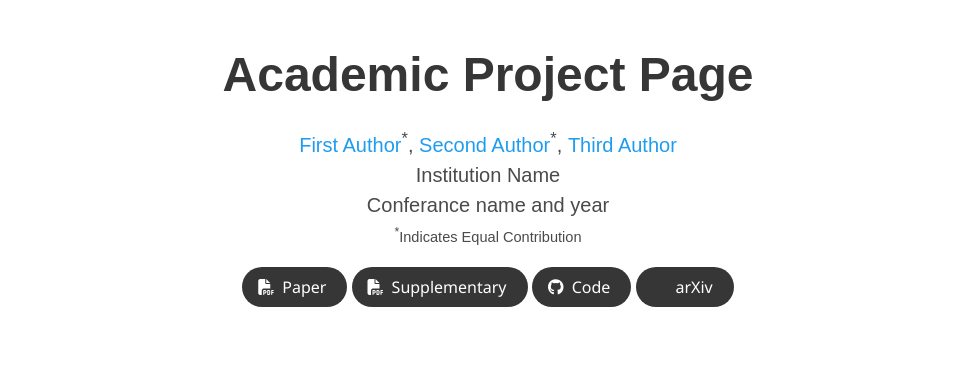
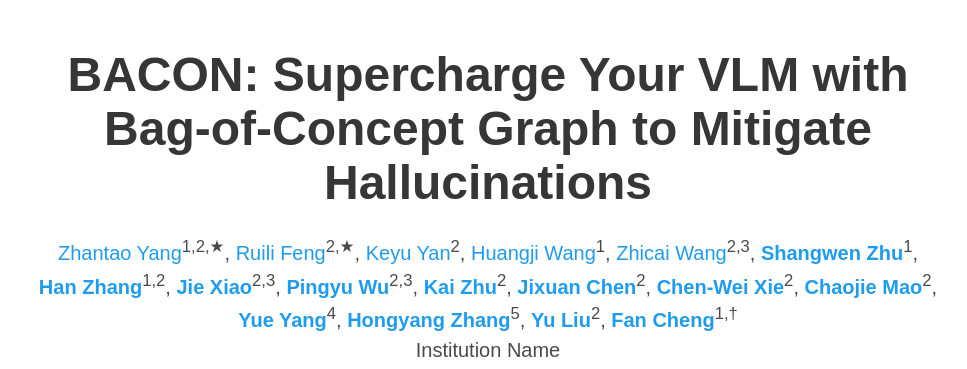
Before and after one commit to AnkorTn/AnkorTn.github.io, a plain HTML site: page index.html in a window 1280 px wide. Shown: the top 369 px of the page, without its empty margins (152-1119 px from the left). Drawn offline with nearby package versions, Linux system fonts and the light colour scheme; grey boxes are pictures that could not be loaded; some icons are missing; a web font is replaced by a local one.

Commit message:
feat: add authors and titles

```diff
--- a/index.html
+++ b/index.html
@@ -24,7 +24,7 @@
   <meta name="viewport" content="width=device-width, initial-scale=1">
 
 
-  <title>Academic Project Page</title>
+  <title>BACON: Supercharge Your VLM with Bag-of-Concept Graph to Mitigate Hallucinations</title>
   <link rel="icon" type="image/x-icon" href="static/images/favicon.ico">
   <link href="https://fonts.googleapis.com/css?family=Google+Sans|Noto+Sans|Castoro"
   rel="stylesheet">
@@ -52,15 +52,59 @@
       <div class="container is-max-desktop">
         <div class="columns is-centered">
           <div class="column has-text-centered">
-            <h1 class="title is-1 publication-title">Academic Project Page</h1>
+            <h1 class="title is-1 publication-title">BACON: Supercharge Your VLM with Bag-of-Concept Graph to Mitigate Hallucinations</h1>
             <div class="is-size-5 publication-authors">
               <!-- Paper authors -->
-              <span class="author-block">
-                <a href="FIRST AUTHOR PERSONAL LINK" target="_blank">First Author</a><sup>*</sup>,</span>
-                <span class="author-block">
-                  <a href="SECOND AUTHOR PERSONAL LINK" target="_blank">Second Author</a><sup>*</sup>,</span>
                   <span class="author-block">
-                    <a href="THIRD AUTHOR PERSONAL LINK" target="_blank">Third Author</a>
+                    <a href="ZHANTAO YANG PERSONAL LINK" target="_blank">Zhantao Yang</a><sup>1,2,&#9733;</sup>,
+                  </span>
+                  <span class="author-block">
+                    <a href="RUILI FENG PERSONAL LINK" target="_blank">Ruili Feng</a><sup>2,&#9733;</sup>,
+                  </span>
+                  <span class="author-block">
+                    <a href="KEYU YAN PERSONAL LINK" target="_blank">Keyu Yan</a><sup>2</sup>,
+                  </span>
+                  <span class="author-block">
+                    <a href="HUANGJI WANG PERSONAL LINK" target="_blank">Huangji Wang</a><sup>1</sup>,
+                  </span>
+                  <span class="author-block">
+                    <a href="ZHICAI WANG PERSONAL LINK" target="_blank">Zhicai Wang</a><sup>2,3</sup>,
+                  </span>
+                  <span class="author-block">
+                    <a href="SHANGWEN ZHU PERSONAL LINK" target="_blank"><b>Shangwen Zhu</b></a><sup>1</sup>,
+                  </span>
+                  <span class="author-block">
+                    <a href="HAN ZHANG PERSONAL LINK" target="_blank"><b>Han Zhang</b></a><sup>1,2</sup>,
+                  </span>
+                  <span class="author-block">
+                    <a href="JIE XIAO PERSONAL LINK" target="_blank"><b>Jie Xiao</b></a><sup>2,3</sup>,
+                  </span>
+                  <span class="author-block">
+                    <a href="PINGYU WU PERSONAL LINK" target="_blank"><b>Pingyu Wu</b></a><sup>2,3</sup>,
+                  </span>
+                  <span class="author-block">
+                    <a href="KAI ZHU PERSONAL LINK" target="_blank"><b>Kai Zhu</b></a><sup>2</sup>,
+                  </span>
+                  <span class="author-block">
+                    <a href="JIXUAN CHEN PERSONAL LINK" target="_blank"><b>Jixuan Chen</b></a><sup>2</sup>,
+                  </span>
+                  <span class="author-block">
+                    <a href="CHEN-WEI XIE PERSONAL LINK" target="_blank"><b>Chen-Wei Xie</b></a><sup>2</sup>,
+                  </span>
+                  <span class="author-block">
+                    <a href="CHAOJIE MAO PERSONAL LINK" target="_blank"><b>Chaojie Mao</b></a><sup>2</sup>,
+                  </span>
+                  <span class="author-block">
+                    <a href="YUE YANG PERSONAL LINK" target="_blank"><b>Yue Yang</b></a><sup>4</sup>,
+                  </span>
+                  <span class="author-block">
+                    <a href="HONGYANG ZHANG PERSONAL LINK" target="_blank"><b>Hongyang Zhang</b></a><sup>5</sup>,
+                  </span>
+                  <span class="author-block">
+                    <a href="YU LIU PERSONAL LINK" target="_blank"><b>Yu Liu</b></a><sup>2</sup>,
+                  </span>
+                  <span class="author-block">
+                    <a href="FAN CHENG PERSONAL LINK" target="_blank"><b>Fan Cheng</b></a><sup>1,&#8224;</sup>
                   </span>
                   </div>
 
```
